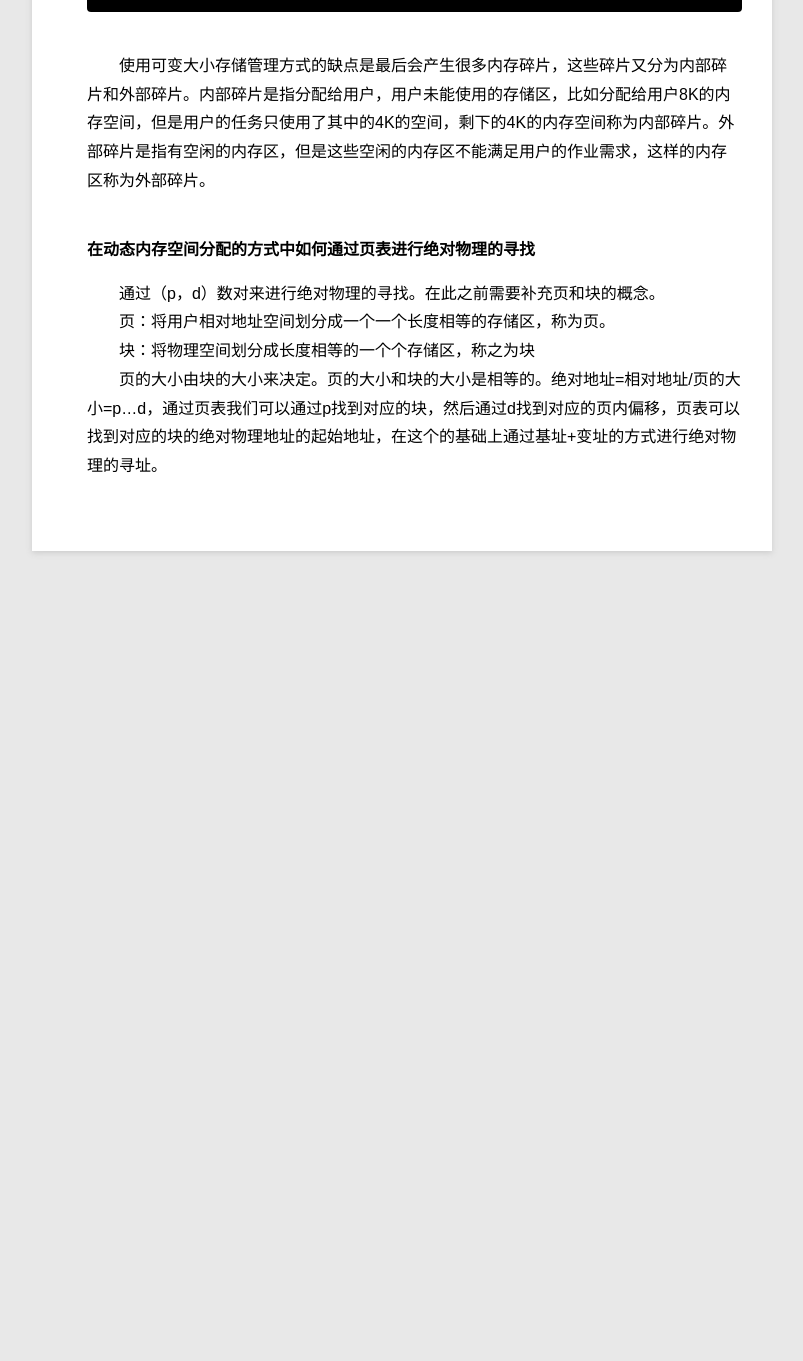
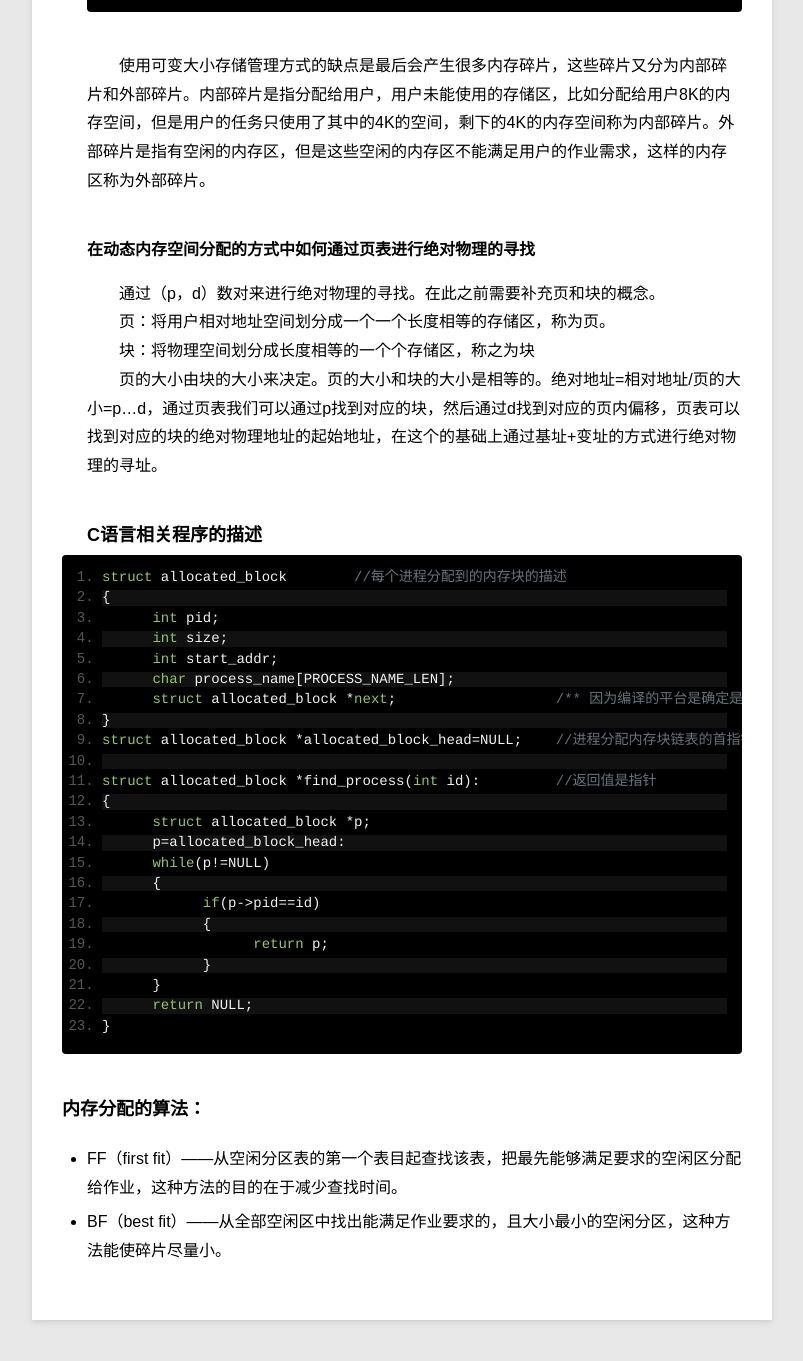
Before and after one commit to wyddmw/SpyderLord.github.io, a Jekyll site: the page built from _posts/dump/2018-04-13-Memory_arrangement.md, in a window 1280 px wide and 1400 px high, scrolled down 2023 px. Shown: the top 1361 px of the window, without its empty margins (78-881 px from the left). Built offline with Jekyll 4.4.1, drawn with Linux system fonts in a browser that asks for light colours; before the commit the page ends 2654 px from its top, so only the background shows below that.

Commit message:
add some update

````diff
--- a/_posts/dump/2018-04-13-Memory_arrangement.md
+++ b/_posts/dump/2018-04-13-Memory_arrangement.md
@@ -64,3 +64,33 @@ typedef struct
 　　页：将用户相对地址空间划分成一个一个长度相等的存储区，称为页。<br>
 　　块：将物理空间划分成长度相等的一个个存储区，称之为块<br>
 　　页的大小由块的大小来决定。页的大小和块的大小是相等的。绝对地址=相对地址/页的大小=p...d，通过页表我们可以通过p找到对应的块，然后通过d找到对应的页内偏移，页表可以找到对应的块的绝对物理地址的起始地址，在这个的基础上通过基址+变址的方式进行绝对物理的寻址。
+### C语言相关程序的描述
+
+```C
+struct allocated_block        //每个进程分配到的内存块的描述
+{
+      int pid;
+      int size;
+      int start_addr;
+      char process_name[PROCESS_NAME_LEN];
+      struct allocated_block *next;                   /** 因为编译的平台是确定是，所以指针的长度是确定的，不会无限循环下去。在链表和树的数据结构中就都使用到这个技巧，自身的结构体指针指向下一个节点或者下一个树的地址 */
+}
+struct allocated_block *allocated_block_head=NULL;    //进程分配内存块链表的首指针
+
+struct allocated_block *find_process(int id):         //返回值是指针
+{
+      struct allocated_block *p;
+      p=allocated_block_head:
+      while(p!=NULL)
+      {
+            if(p->pid==id)
+            {
+                  return p;
+            }
+      }
+      return NULL;
+}
+```
+### 内存分配的算法：
+- FF（first fit）——从空闲分区表的第一个表目起查找该表，把最先能够满足要求的空闲区分配给作业，这种方法的目的在于减少查找时间。<br>
+- BF（best fit）——从全部空闲区中找出能满足作业要求的，且大小最小的空闲分区，这种方法能使碎片尽量小。
````
Also changed, not shown: 1 other file.
